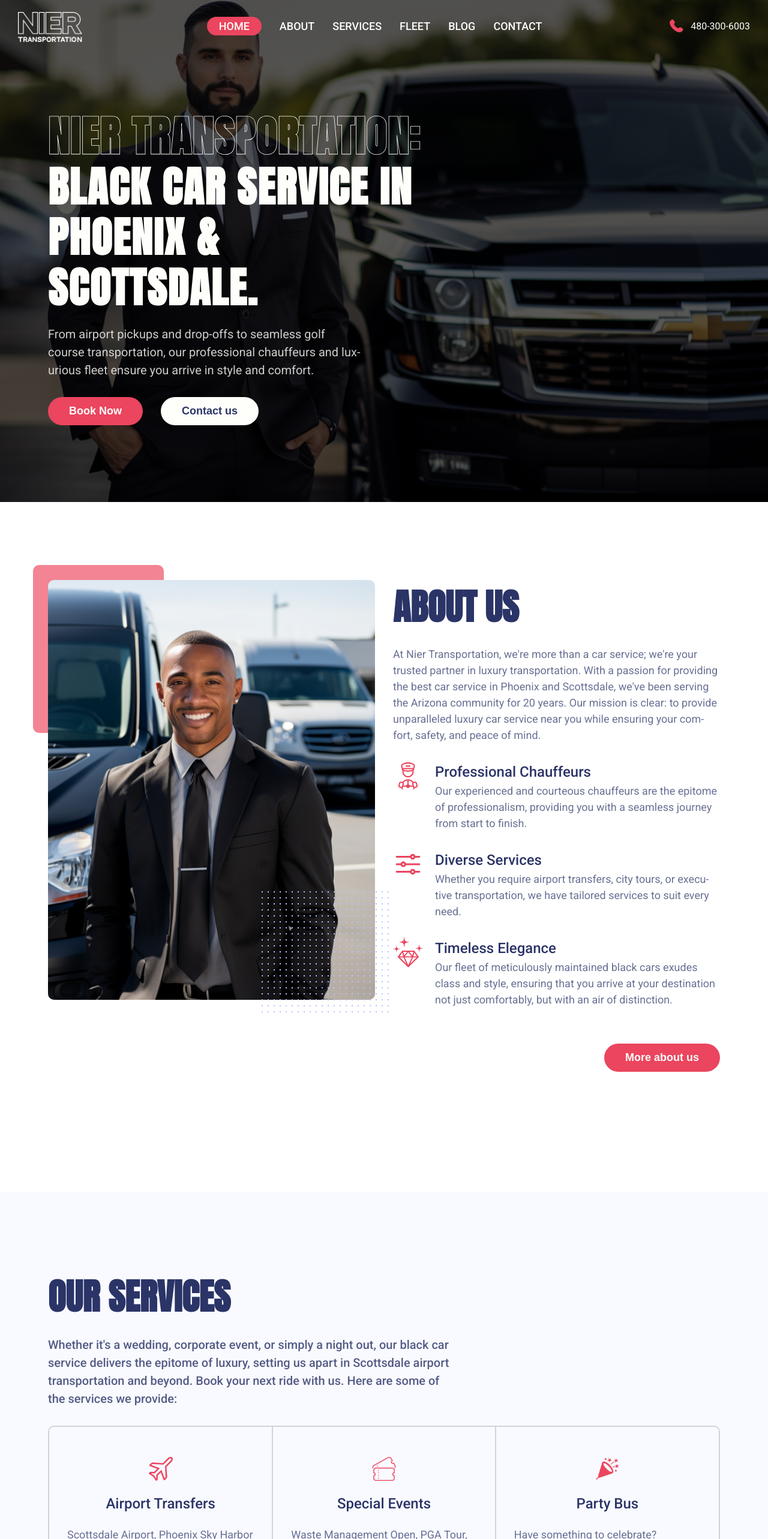
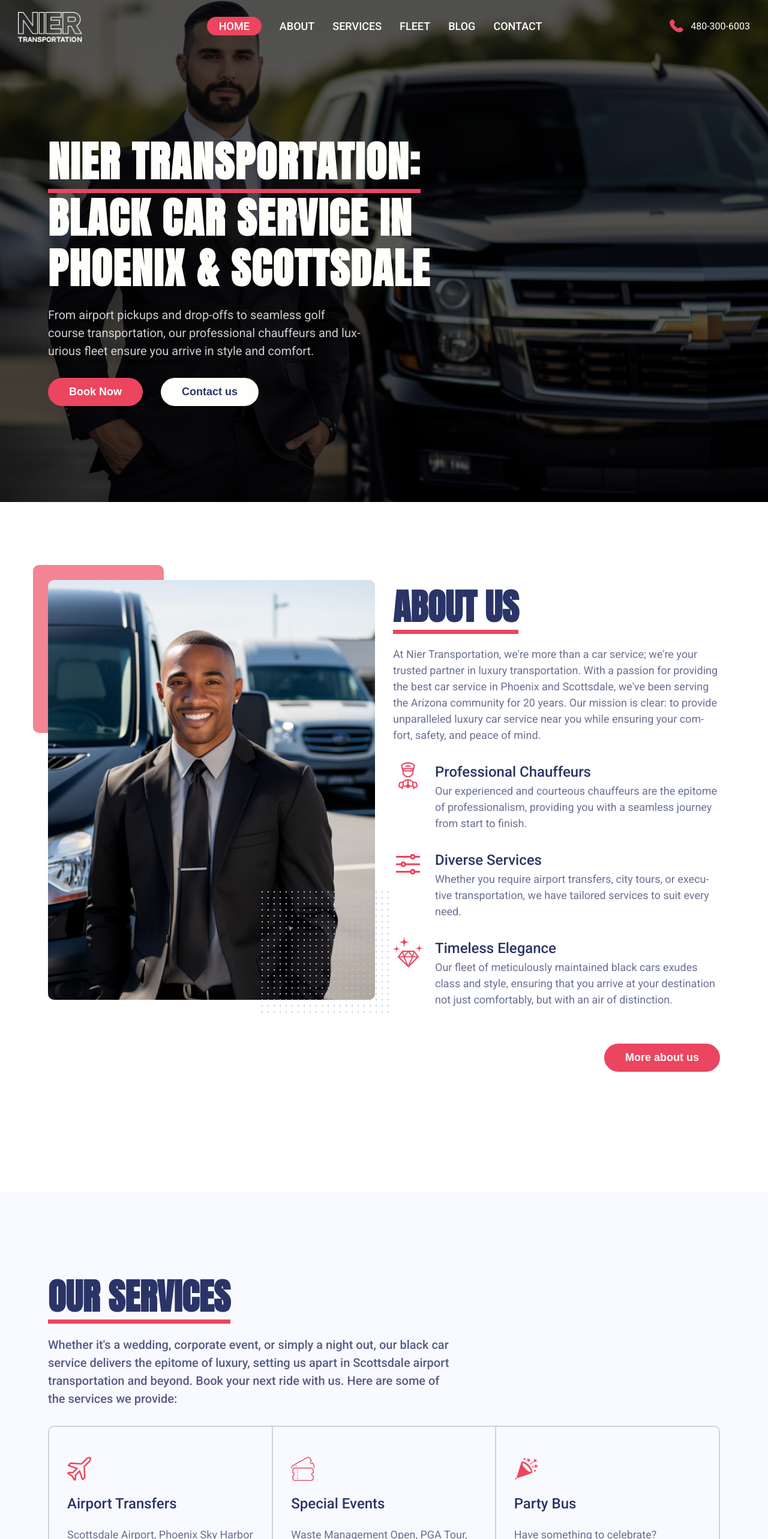
Before and after one commit to ChristianWare/Nier-Transport-Redesign, a Next.js app: page / in a window 1280 px wide. Shown: the top 2566 px of the page at 60% size. Built offline with nearby package versions, Linux system fonts and the light colour scheme.

Commit message:
Hero update

```diff
--- a/src/app/components/AboutUsSection/AboutUsSection.module.css
+++ b/src/app/components/AboutUsSection/AboutUsSection.module.css
@@ -56,6 +56,18 @@
 
 .heading {
   margin-bottom: 2rem;
+  position: relative;
+  width: fit-content;
+}
+
+.heading::after {
+  position: absolute;
+  content: "";
+  width: 100%;
+  height: 7px;
+  background-color: var(--red);
+  bottom: 0;
+  left: 0;
 }
 
 .copy {
@@ -116,7 +128,8 @@
     border-radius: 15px;
   }
 
-  .imgContainer::after, .imgContainer::before {
+  .imgContainer::after,
+  .imgContainer::before {
     width: 0%;
     height: 0%;
   }
--- a/src/app/components/Areas/Areas.module.css
+++ b/src/app/components/Areas/Areas.module.css
@@ -20,7 +20,7 @@
   align-items: center;
   justify-content: center;
   gap: 3rem;
-  height: 50vh;
+  /* height: 50vh; */
 }
 
 .left,
--- a/src/app/components/Areas/Areas.tsx
+++ b/src/app/components/Areas/Areas.tsx
@@ -14,7 +14,7 @@ const Areas = () => {
           <div className={styles.content}>
             <div className={styles.left}>
               <h2 className={styles.heading}>
-                Proudly Serveing Scottsdale, Phoenix, and Surrounding Areas.
+                Proudly Serving Scottsdale, Phoenix, and Surrounding Areas.
               </h2>
               <p className={styles.copy}>
                 If you need to go someowhere else outside of our service area,
--- a/src/app/components/Hero/Hero.module.css
+++ b/src/app/components/Hero/Hero.module.css
@@ -44,10 +44,17 @@
 }
 
 .span {
-  color: transparent;
-  -webkit-text-stroke-width: 0.8px;
-  -webkit-text-stroke-color: var(--cream);
-  line-height: 120%;
+  position: relative;
+}
+
+.span::after {
+  position: absolute;
+  content: "";
+  width: 100%;
+  height: 7px;
+  background-color: var(--red);
+  bottom: 0;
+  left: 0;
 }
 
 .copy {
--- a/src/app/components/Hero/Hero.tsx
+++ b/src/app/components/Hero/Hero.tsx
@@ -15,9 +15,11 @@ const Hero = () => {
         <div className={styles.content}>
           <div className={styles.left}>
             <h1 className={styles.heading}>
-              <span className={styles.span}>Nier Transportation:</span>
+              <span className={styles.span}>
+                <span className={styles.span}>Nier</span> Transportation:
+              </span>
               <br />
-              Black Car Service in Phoenix & Scottsdale.
+              Black Car Service in Phoenix & Scottsdale
             </h1>
             <p className={styles.copy}>
               From airport pickups and drop-offs to seamless golf course
--- a/src/app/components/ServicesSection/ServicesSection.module.css
+++ b/src/app/components/ServicesSection/ServicesSection.module.css
@@ -15,6 +15,17 @@
   position: relative;
   width: fit-content;
   z-index: 1;
+  position: relative;
+}
+
+.heading::after {
+  position: absolute;
+  content: "";
+  width: 100%;
+  height: 7px;
+  background-color: var(--red);
+  bottom: 0;
+  left: 0;
 }
 
 .copy {
@@ -33,7 +44,7 @@
 .card {
   display: flex;
   flex-direction: column;
-  align-items: center;
+  align-items: flex-start;
   justify-content: center;
   gap: 2rem;
   position: relative;
@@ -184,6 +195,10 @@
     width: 100%;
   }
 
+  .card {
+    align-items: center;
+  }
+
   .btnContainer {
     display: grid;
     grid-template-columns: repeat(1, 1fr);
```
